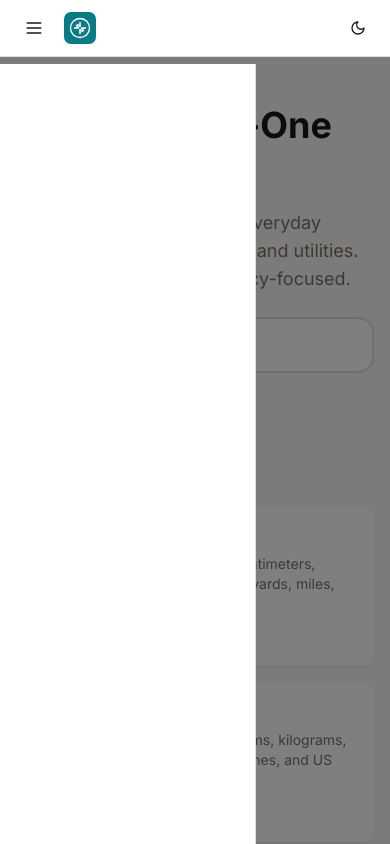
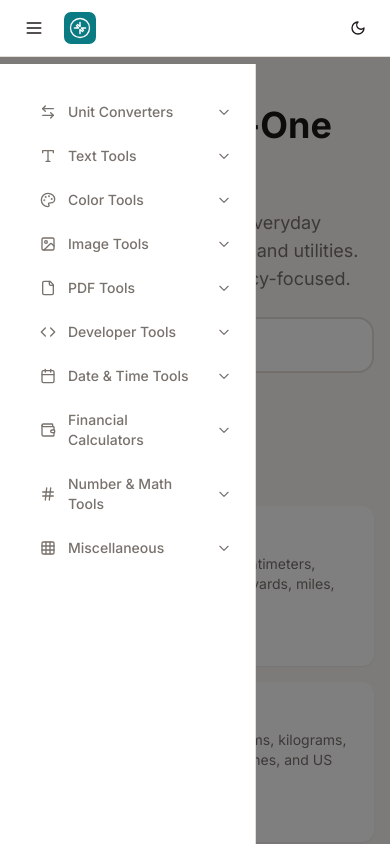
Before and after one commit to tier-pro/ConverterHub, a Next.js app: page / in a window 390 px wide. Both pictures are taken after a click on the button 34 px from the left and 28 px from the top of the page. Shown: the top 844 px of the page. Built offline with nearby package versions, Linux system fonts and the light colour scheme.

Commit message:
Fix mobile sidebar not showing tools

```diff
--- a/app/ClientLayout.tsx
+++ b/app/ClientLayout.tsx
@@ -13,7 +13,7 @@ export default function ClientLayout({ children }: { children: React.ReactNode }
     <>
       <Header onMenuToggle={() => setMobileMenu(!mobileMenu)} />
       <div className="flex">
-        <Sidebar />
+        <div className="hidden lg:block"><Sidebar /></div>
         {mobileMenu && (
           <div className="fixed inset-0 z-40 lg:hidden">
             <div className="absolute inset-0 bg-black/50" onClick={() => setMobileMenu(false)} />
--- a/components/layout/Sidebar.tsx
+++ b/components/layout/Sidebar.tsx
@@ -34,7 +34,7 @@ export function Sidebar() {
   }, [pathname]);
 
   return (
-    <aside className="w-60 shrink-0 border-r border-border bg-surface h-[calc(100vh-4rem)] overflow-y-auto sticky top-16 hidden lg:block">
+    <aside className="w-60 shrink-0 border-r border-border bg-surface h-[calc(100vh-4rem)] overflow-y-auto sticky top-16">
       <nav className="p-3 space-y-1">
         {toolCategories.map((cat) => (
           <div key={cat.id}>
```
